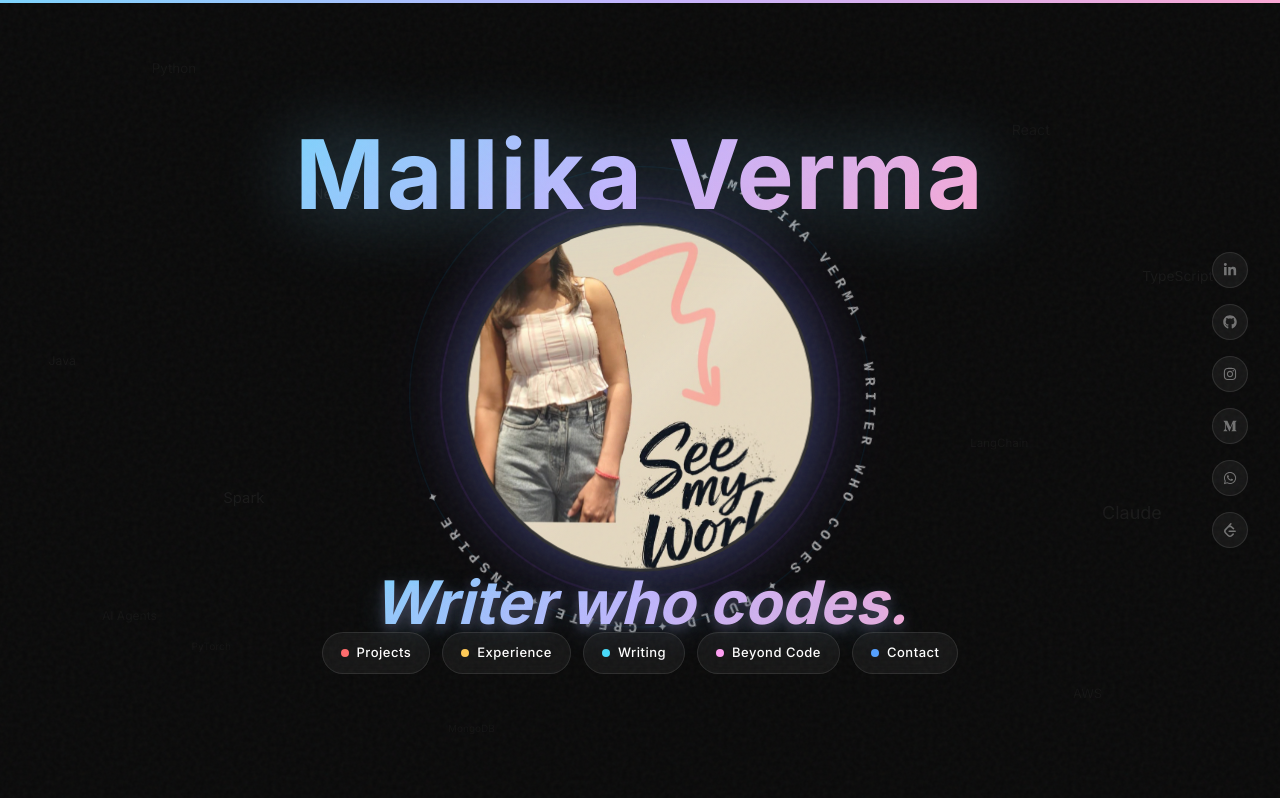
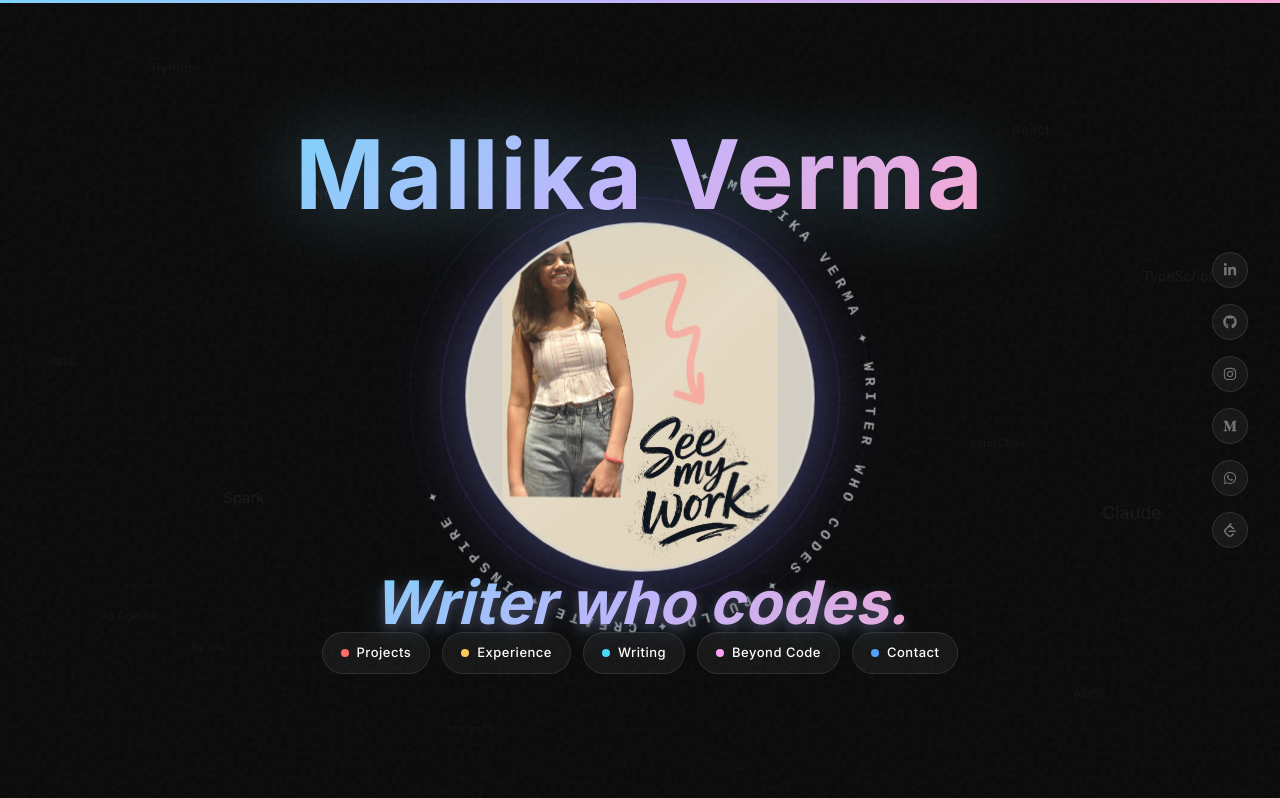
Before and after one commit to Mallika-coder/my-portfolio, a Next.js app: page / in a window 1280 px wide. Shown: the top 798 px of the page. Built offline with nearby package versions, Linux system fonts and the light colour scheme; a web font is replaced by a local one.

Commit message:
Photo circle: object-contain so full face+body visible, bg color matches image

```diff
--- a/src/app/page.tsx
+++ b/src/app/page.tsx
@@ -128,14 +128,14 @@ export default function Home() {
 
             {/* Photo — CIRCULAR, big so full photo visible */}
             <div className="relative w-[280px] h-[280px] md:w-[350px] md:h-[350px] z-10 animate-[float3d_5s_ease-in-out_infinite]">
-              <div className="relative w-full h-full rounded-full overflow-hidden border-[3px] border-white/15 shadow-[0_0_60px_rgba(102,126,234,0.4),0_0_100px_rgba(118,75,162,0.2)]">
+              <div className="relative w-full h-full rounded-full overflow-hidden border-[3px] border-white/15 shadow-[0_0_60px_rgba(102,126,234,0.4),0_0_100px_rgba(118,75,162,0.2)] bg-[#d4cfc4]">
                 <Image
                   src="/images/hero-cutout.jpeg"
                   alt="Mallika Verma"
                   fill
-                  className="object-cover"
+                  className="object-contain"
                   priority
-                  sizes="260px"
+                  sizes="350px"
                 />
                 {/* Glass shine effect */}
                 <div className="absolute inset-0 bg-[linear-gradient(135deg,transparent_40%,rgba(255,255,255,0.1)_50%,transparent_60%)]" />
```
